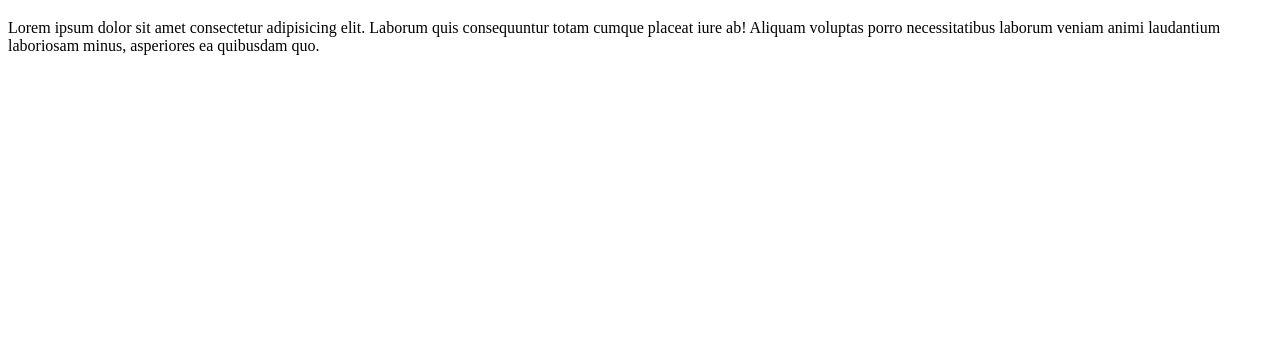
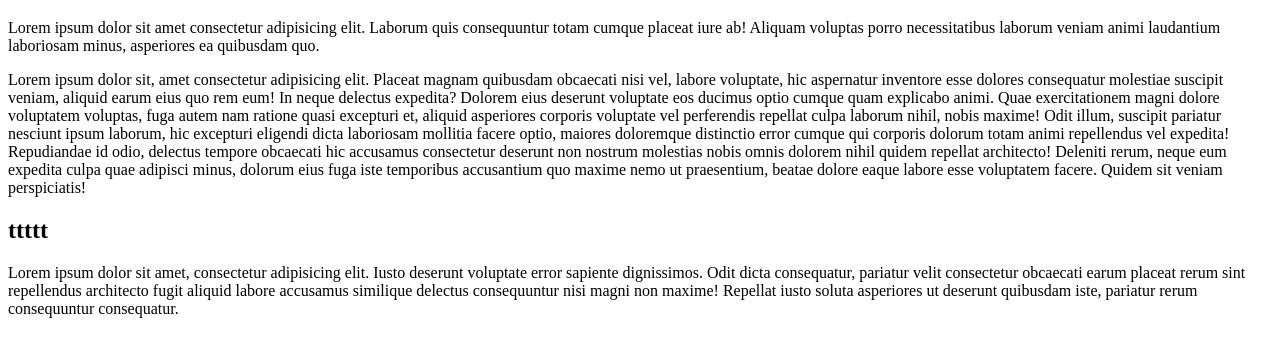
Before and after one commit to rifkiah24/world, a plain HTML site: page index.html in a window 1280 px wide. Shown: the part 61-418 px from the top of the page. Drawn offline with Linux system fonts and the light colour scheme.

Commit message:
secondary

```diff
--- a/index.html
+++ b/index.html
@@ -13,6 +13,22 @@
     <p>Lorem ipsum dolor sit amet consectetur adipisicing elit. Laborum quis consequuntur totam cumque placeat iure ab!
         Aliquam voluptas porro necessitatibus laborum veniam animi laudantium laboriosam minus, asperiores ea quibusdam
         quo.</p>
+    <p>Lorem ipsum dolor sit, amet consectetur adipisicing elit. Placeat magnam quibusdam obcaecati nisi vel, labore
+        voluptate, hic aspernatur inventore esse dolores consequatur molestiae suscipit veniam, aliquid earum eius quo
+        rem eum! In neque delectus expedita? Dolorem eius deserunt voluptate eos ducimus optio cumque quam explicabo
+        animi. Quae exercitationem magni dolore voluptatem voluptas, fuga autem nam ratione quasi excepturi et, aliquid
+        asperiores corporis voluptate vel perferendis repellat culpa laborum nihil, nobis maxime! Odit illum, suscipit
+        pariatur nesciunt ipsum laborum, hic excepturi eligendi dicta laboriosam mollitia facere optio, maiores
+        doloremque distinctio error cumque qui corporis dolorum totam animi repellendus vel expedita! Repudiandae id
+        odio, delectus tempore obcaecati hic accusamus consectetur deserunt non nostrum molestias nobis omnis dolorem
+        nihil quidem repellat architecto! Deleniti rerum, neque eum expedita culpa quae adipisci minus, dolorum eius
+        fuga iste temporibus accusantium quo maxime nemo ut praesentium, beatae dolore eaque labore esse voluptatem
+        facere. Quidem sit veniam perspiciatis!</p>
+    <h2>ttttt</h2>
+    <p>Lorem ipsum dolor sit amet, consectetur adipisicing elit. Iusto deserunt voluptate error sapiente dignissimos.
+        Odit dicta consequatur, pariatur velit consectetur obcaecati earum placeat rerum sint repellendus architecto
+        fugit aliquid labore accusamus similique delectus consequuntur nisi magni non maxime! Repellat iusto soluta
+        asperiores ut deserunt quibusdam iste, pariatur rerum consequuntur consequatur.</p>
 </body>
 
 </html>
```
